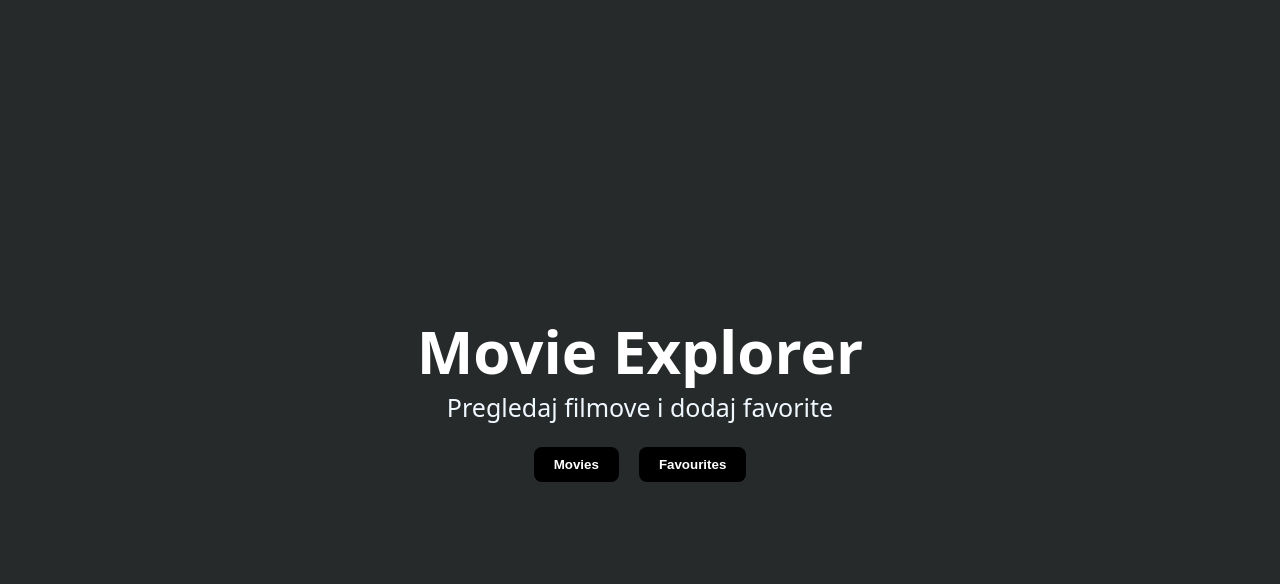
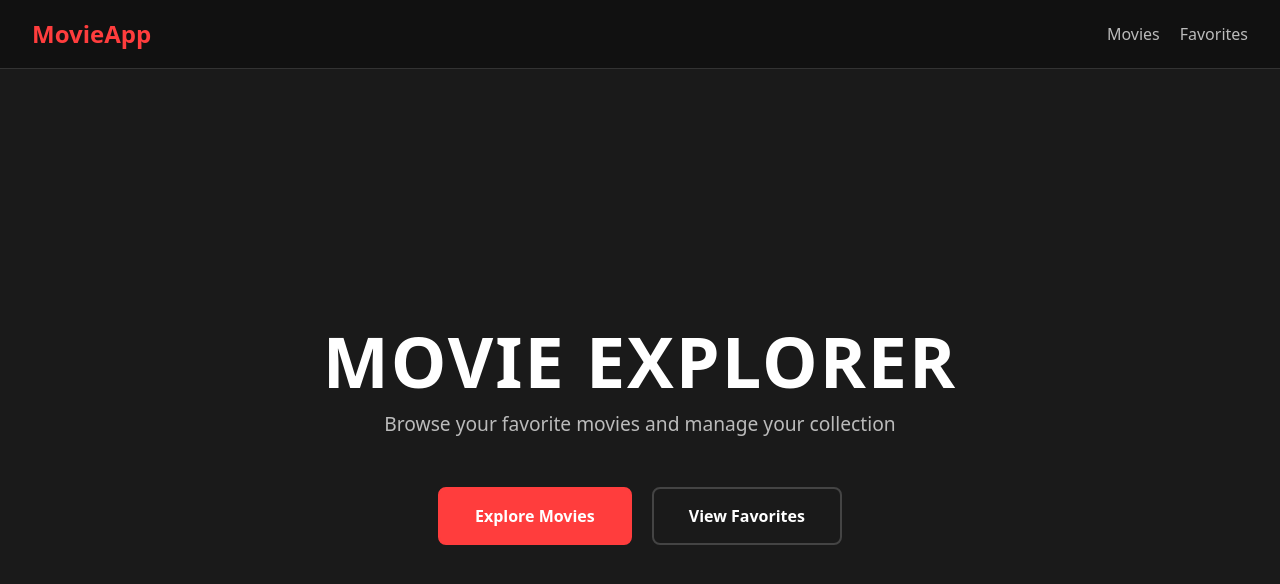
Before and after one commit to lvukad01/Internship-15-Movie-Explorer, a React (Vite) app: page / in a window 1280 px wide. Shown: the top 584 px of the page. Built offline with nearby package versions, Linux system fonts and the light colour scheme; the HTML template or start-up script is replaced by a standard one.

Commit message:
Adjust searhbar to search by name and year

```diff
--- a/src/App.jsx
+++ b/src/App.jsx
@@ -1,25 +1,24 @@
-
-import './App.css'
-import Home from './pages/Home/Home.jsx'
-import Favourites from './pages/Favourites/Favourites.jsx'
-import Movies from './pages/Movies/Movies.jsx'
-import MovieDetail from './pages/MovieDetail/MovieDetail.jsx'
-import NotFound from './pages/NotFound.jsx'
-import { Routes, Route } from 'react-router-dom'
-import useLocalStorage from '../src/hooks/useLocalStorage.js'
-
+import { Routes, Route, Navigate } from 'react-router-dom';
+import Navbar from './components/NavBar/NavBar';
+import Movies from './pages/Movies/Movies';
+import Favourites from './pages/Favourites/Favourites';
+import MovieDetail from './pages/MovieDetail/MovieDetail';
+import Home from './pages/Home/Home'
 
 function App() {
-
   return (
-    <Routes>
-      <Route path="/" element={<Home />}/>
-      <Route path="/movies" element={<Movies/>}/>
-      <Route path="/movies/:id" element={<MovieDetail />}/>
-      <Route path="/favourites" element={<Favourites/>}/>
-      <Route path="*" element={<NotFound/>}/>
-    </Routes>
-    )
+    <>
+      <Navbar />
+      <div className="container">
+        <Routes>
+          <Route path="/" element={<Home/>} />
+          <Route path="/movies" element={<Movies />} />
+          <Route path="/favorites" element={<Favourites />} />
+          <Route path="/movies/:id" element={<MovieDetail />} />
+        </Routes>
+      </div>
+    </>
+  );
 }
 
-export default App
+export default App;
--- /dev/null
+++ b/src/components/NavBar/NavBar.jsx
@@ -0,0 +1,24 @@
+import { NavLink } from 'react-router-dom';
+import style from './Navbar.module.css';
+
+export default function Navbar() {
+  return (
+    <nav className={style.navbar}>
+      <div className={style.logo}>
+         MovieApp
+      </div>
+      <div className={style.links}>
+        <NavLink
+          to="/movies"
+          className={({ isActive }) => isActive ? style.activeLink : style.link}>
+          Movies
+        </NavLink>
+        <NavLink
+          to="/favorites"
+          className={({ isActive }) => isActive ? style.activeLink : style.link}>
+          Favorites
+        </NavLink>
+      </div>
+    </nav>
+  );
+}
--- /dev/null
+++ b/src/components/NavBar/NavBar.module.css
@@ -0,0 +1,41 @@
+.navbar {
+  display: flex;
+  justify-content: space-between;
+  align-items: center;
+  padding: 1rem 2rem;
+  background-color: #111;
+  border-bottom: 1px solid #333;
+  position: sticky;
+  top: 0;
+  z-index: 1000;
+}
+
+.logo {
+  font-size: 1.5rem;
+  font-weight: bold;
+  color: #ff3d3d;
+}
+
+.links {
+  display: flex;
+  gap: 20px;
+}
+
+.link {
+  text-decoration: none;
+  color: #bbb;
+  font-weight: 500;
+  transition: color 0.3s;
+}
+
+.link:hover {
+  color: white;
+}
+
+.activeLink {
+  text-decoration: none;
+  color: #ff3d3d;
+  font-weight: bold;
+  border-bottom: 2px solid #ff3d3d;
+  padding-bottom: 5px;
+}
--- a/src/components/SearchBar/SearchBar.jsx
+++ b/src/components/SearchBar/SearchBar.jsx
@@ -11,26 +11,47 @@ export default function SearchBar({
   searchRef
 }) {
   return (
-    <div className={style.searchbar}>
+    <div className={style.searchBar}>
+      <div className={style.inputGroup}>
         <input
           ref={searchRef}
           type="text"
-        placeholder="Search movies..."
+          placeholder="Search by title or year..."
           value={searchInput}
-        onChange={handleSearch}/>
+          onChange={handleSearch}
+          className={style.searchInput}
+        />
+      </div>
 
-      <select value={selectedGenre} onChange={(e) => setSelectedGenre(e.target.value)}>
-        <option value="">All genre</option>
+      <div className={style.filterGroup}>
+        <select
+          value={selectedGenre}
+          onChange={(e) => setSelectedGenre(e.target.value)}
+          className={style.select}
+        >
+          <option value="">All Genres</option>
           {genres?.map(g => (
             <option key={g.id} value={g.name}>{g.name}</option>
           ))}
         </select>
 
-      <select value={sortBy} onChange={(e) => setSortBy(e.target.value)}>
-        <option value="title">Name (A-Z)</option>
-        <option value="year">Year (Most recent)</option>
-        <option value="rating">Rating (Highest)</option>
+        <div className={style.sortGroup}>
+          <label htmlFor="sort">Sort by:</label>
+          <select
+            id="sort"
+            value={sortBy}
+            onChange={(e) => setSortBy(e.target.value)}
+            className={style.select}
+          >
+            <option value="title_asc">Title (A-Z)</option>
+            <option value="title_desc">Title (Z-A)</option>
+            <option value="year_newest">Year (Newest)</option>
+            <option value="year_oldest">Year (Oldest)</option>
+            <option value="rating_highest">Rating (Highest)</option>
+            <option value="rating_lowest">Rating (Lowest)</option>
           </select>
+        </div>
+      </div>
     </div>
   );
 }
--- a/src/components/SearchBar/SearchBar.module.css
+++ b/src/components/SearchBar/SearchBar.module.css
@@ -1,49 +1,83 @@
-.searchbar {
+.searchBar {
   display: flex;
-  justify-content: center;
+  flex-wrap: wrap;
+  gap: 25px;
+  justify-content: space-between;
   align-items: center;
-  flex-wrap: wrap;
-  gap: 15px;
-  margin: 20px 0 40px 0;
+  background-color: #222;
   padding: 20px;
-  background-color: #1a1a1a;
-  border-radius: 15px;
-  border: 1px solid #444;
+  border-radius: 12px;
+  margin-bottom: 30px;
+  width: 100%;
+  box-sizing: border-box;
 }
 
-.searchbar input {
-  width: 300px;
+.inputGroup {
+  flex: 2;
+  min-width: 250px;
+}
+
+.searchInput {
+  width: 100%;
   padding: 12px 15px;
-  background-color: #2a2a2a;
-  border: 2px solid #444;
   border-radius: 8px;
+  border: 1px solid #444;
+  background-color: #111;
   color: white;
   font-size: 1rem;
   outline: none;
-  transition: border-color 0.3s ease;
 }
 
-.searchbar input:focus {
+.searchInput:focus {
   border-color: #ff3d3d;
 }
 
-.searchbar select {
-  padding: 12px 10px;
-  background-color: #2a2a2a;
-  border: 2px solid #444;
-  border-radius: 8px;
-  color: white;
-  font-size: 0.9rem;
-  cursor: pointer;
-  outline: none;
-  transition: border-color 0.3s ease;
+.filterGroup {
+  display: flex;
+  flex: 3;
+  gap: 20px;
+  align-items: center;
+  justify-content: flex-end;
+  min-width: 300px;
 }
 
-.searchbar select:hover, .searchbar select:focus {
-  border-color: #ff3d3d;
+.sortGroup {
+  display: flex;
+  align-items: center;
+  gap: 10px;
+  color: #ccc;
+  white-space: nowrap;
 }
 
-.searchbar select option {
-  background-color: #1a1a1a;
+.select {
+  padding: 10px 15px;
+  border-radius: 8px;
+  background-color: #333;
   color: white;
+  border: 1px solid #555;
+  cursor: pointer;
+  min-width: 150px;
 }
+
+.select:hover {
+  border-color: #777;
+}
+
+@media (max-width: 1024px) {
+  .searchBar {
+    flex-direction: column;
+    align-items: stretch;
+  }
+
+  .filterGroup {
+    justify-content: space-between;
+    width: 100%;
+  }
+}
+
+@media (max-width: 768px) {
+  .filterGroup {
+    flex-direction: column;
+    align-items: stretch;
+  }
+}
--- a/src/pages/Favourites/Favourites.jsx
+++ b/src/pages/Favourites/Favourites.jsx
@@ -17,14 +17,14 @@ export default function Favourites() {
     }
   };
 
-  if (loading) return <div className={style.empty}><h2>Učitavanje...</h2></div>;
-  if (error) return <div className={style.empty}><h2>Greška: {error}</h2></div>;
+  if (loading) return <div className={style.empty}><h2>Loading...</h2></div>;
+  if (error) return <div className={style.empty}><h2>Error: {error}</h2></div>;
 
   return (
     <div className={style.container}>
-      <h1>Moji Favoriti</h1>
+      <h1>My favorites</h1>
       {movies.length === 0 ? (
-        <div className={style.empty}><h2>Nema omiljenih filmova.</h2></div>
+        <div className={style.empty}><h2>No favorite movies.</h2></div>
       ) : (
         <div className={style.grid}>
           {movies.map(movie => (
--- a/src/pages/Home/Home.jsx
+++ b/src/pages/Home/Home.jsx
@@ -1,24 +1,19 @@
-import {Link} from 'react-router-dom'
+import { Link } from 'react-router-dom'
 import style from './Home.module.css'
 
 export default function Home() {
   return (
-    <header>
-
-    <div className={style.Home}>
-      <div className={style.title}>
-        <h1>Movie Explorer</h1>
-        <p>Pregledaj filmove i dodaj favorite</p>
-      </div>
-      <div className={style.links}>
-        <button>
-          <Link to="/movies">Movies</Link>
-        </button>
-        <button>
-          <Link to="/favourites"> Favourites</Link>
-        </button>
+    <div className={style.heroWrapper}>
+      <div className={style.home}>
+        <div className={style.title}>
+          <h1>Movie Explorer</h1>
+          <p>Browse your favorite movies and manage your collection</p>
+        </div>
+        <div className={style.links}>
+          <Link to="/movies" className={style.navBtn}>Explore Movies</Link>
+          <Link to="/favorites" className={style.navBtnSecondary}>View Favorites</Link>
+        </div>
       </div>
     </div>
-    </header>
   )
 }
--- a/src/pages/Home/Home.module.css
+++ b/src/pages/Home/Home.module.css
@@ -1,52 +1,69 @@
-header {
+.heroWrapper {
   width: 100%;
-  height: 100vh;
+  min-height: calc(100vh - 70px);
   display: flex;
   justify-content: center;
   align-items: center;
-  background-color: rgb(39, 42, 42);
+  background-color: #1a1a1a;
 }
 
-.Home {
+.home {
   display: flex;
   flex-direction: column;
   align-items: center;
   text-align: center;
-  gap: 20px;
+  gap: 30px;
+  padding: 20px;
 }
 
-.Home .title h1 {
+.title h1 {
   color: white;
-  font-size: 60px;
+  font-size: clamp(40px, 8vw, 70px);
   margin: 0;
+  text-transform: uppercase;
+  letter-spacing: 2px;
 }
 
-.Home .title p {
-  color: aliceblue;
-  font-size: 25px;
-  margin: 5px 0 0 0;
+.title p {
+  color: #bbb;
+  font-size: 1.2rem;
+  margin-top: 10px;
 }
 
-.Home .links {
+.links {
   display: flex;
   gap: 20px;
 }
 
-.Home .links button {
-  background-color: black;
-  border: none;
-  border-radius: 8px;
-  padding: 10px 20px;
-  cursor: pointer;
-  transition: background-color 0.2s;
-}
-
-.Home .links button:hover {
-  background-color: #333;
-}
-
-.Home .links button a {
+.navBtn {
+  background-color: #ff3d3d;
   color: white;
   text-decoration: none;
   font-weight: bold;
+  padding: 15px 35px;
+  border-radius: 8px;
+  transition: all 0.3s ease;
+  border: 2px solid #ff3d3d;
 }
+
+.navBtn:hover {
+  background-color: transparent;
+  color: #ff3d3d;
+  transform: translateY(-3px);
+}
+
+.navBtnSecondary {
+  background-color: transparent;
+  color: white;
+  text-decoration: none;
+  font-weight: bold;
+  padding: 15px 35px;
+  border-radius: 8px;
+  transition: all 0.3s ease;
+  border: 2px solid #444;
+}
+
+.navBtnSecondary:hover {
+  border-color: white;
+  transform: translateY(-3px);
+}
--- a/src/pages/Movies/Movies.jsx
+++ b/src/pages/Movies/Movies.jsx
@@ -9,13 +9,12 @@ export default function Movies() {
   const [search, setSearch] = useState("");
   const [searchInput, setSearchInput] = useState("");
   const [selectedGenre, setSelectedGenre] = useState("");
-  const [sortBy, setSortBy] = useLocalStorage("sortBy", "title");
+  const [sortBy, setSortBy] = useLocalStorage("sortBy", "title_asc");
 
   const searchRef = useRef(null);
   const debounceRef = useRef(null);
 
   const { data: movies, loading: moviesLoading, error: moviesError } = useFetch('/movies', {
-    search,
     genre: selectedGenre
   });
 
@@ -31,19 +30,46 @@ export default function Movies() {
 
   const filteredAndSorted = useMemo(() => {
     if (!movies) return [];
-    let sorted = [...movies];
-    if (sortBy === "title") sorted.sort((a, b) => a.title.localeCompare(b.title));
-    else if (sortBy === "year") sorted.sort((a, b) => b.year - a.year);
-    else if (sortBy === "rating") sorted.sort((a, b) => b.rating - a.rating);
-    return sorted;
-  }, [movies, sortBy]);
+
+    // 1. Filter by Title OR Year
+    let result = movies.filter(movie =>
+      movie.title.toLowerCase().includes(search.toLowerCase()) ||
+      movie.year.toString().includes(search)
+    );
+
+    // 2. Clearer Sort Logic
+    switch (sortBy) {
+      case "title_asc":
+        result.sort((a, b) => a.title.localeCompare(b.title));
+        break;
+      case "title_desc":
+        result.sort((a, b) => b.title.localeCompare(a.title));
+        break;
+      case "year_newest":
+        result.sort((a, b) => b.year - a.year);
+        break;
+      case "year_oldest":
+        result.sort((a, b) => a.year - b.year);
+        break;
+      case "rating_highest":
+        result.sort((a, b) => b.rating - a.rating);
+        break;
+      case "rating_lowest":
+        result.sort((a, b) => a.rating - b.rating);
+        break;
+      default:
+        result.sort((a, b) => a.title.localeCompare(b.title));
+    }
+
+    return result;
+  }, [movies, search, sortBy]);
 
   useEffect(() => {
     searchRef.current?.focus();
   }, []);
 
-  if (moviesLoading) return <p className={style.loading}>Loading...</p>;
-  if (moviesError) return <p className={style.error}>{moviesError}</p>;
+  if (moviesLoading) return <div className={style.loading}>Loading movies...</div>;
+  if (moviesError) return <div className={style.error}>{moviesError}</div>;
 
   return (
     <div className={style.container}>
@@ -56,11 +82,12 @@ export default function Movies() {
         setSelectedGenre={setSelectedGenre}
         sortBy={sortBy}
         setSortBy={setSortBy}
-        searchRef={searchRef}/>
+        searchRef={searchRef}
+      />
 
       <div className={style.grid}>
         {filteredAndSorted.length === 0 ? (
-          <p>No movies found.</p>
+          <p className={style.noResults}>No movies found matching your criteria.</p>
         ) : (
           filteredAndSorted.map(movie => (
             <MovieCard key={movie.id} movie={movie} />
```
Lines whose indentation alone changed are shown as unchanged.
